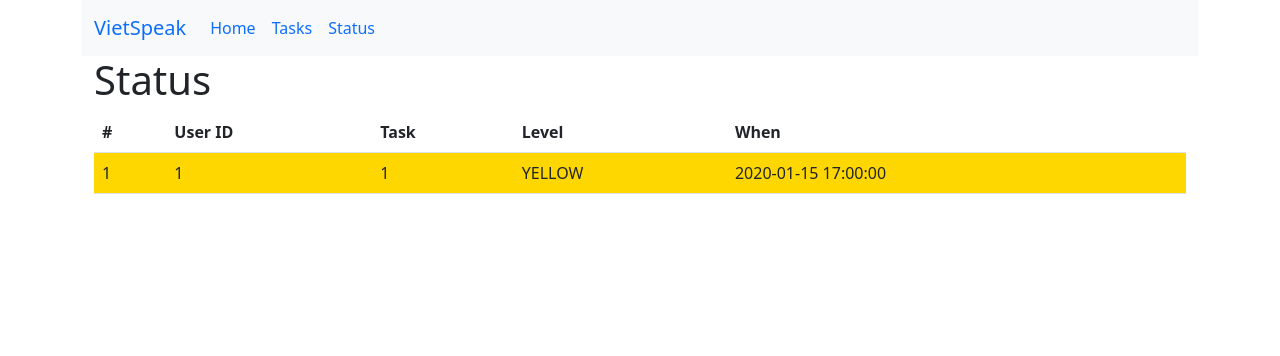
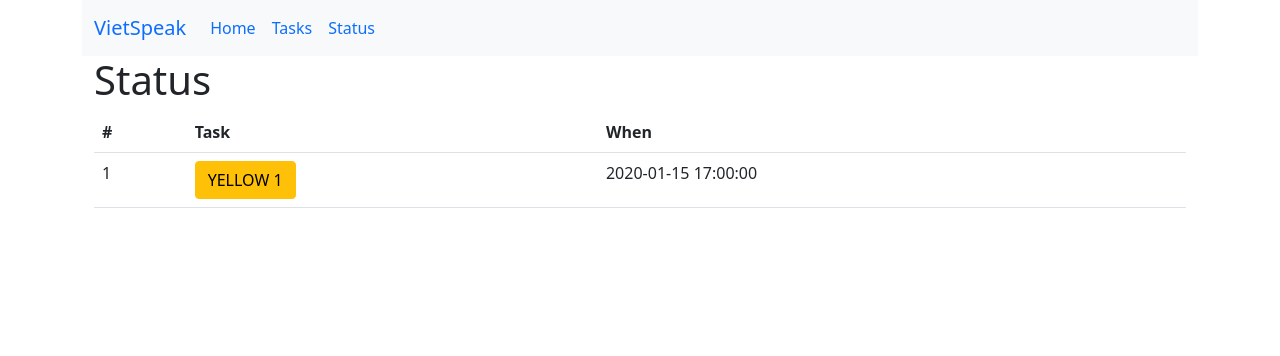
Before and after one commit to vietspeak/VietSpeakOJ, a Flask app: page /status in a window 1280 px wide. Shown: the top 356 px of the page. Run offline with Flask 3, Linux system fonts and the light colour scheme; tables that the repository leaves empty hold one stand-in row (values such as "Sample post").

Commit message:
formatting

```diff
--- a/website/app.py
+++ b/website/app.py
@@ -13,11 +13,18 @@ from utils.timezone_converter import timezone_converter
 
 app = Flask(__name__, template_folder="templates")
 
-COLOR_MAP = {
-    TaskLevel.YELLOW: "gold",
-    TaskLevel.GREEN: "LimeGreen",
-    TaskLevel.BLUE: "Aqua",
-    TaskLevel.RED: "Salmon",
+BUTTON_MAP = {
+    TaskLevel.YELLOW: "warning",
+    TaskLevel.GREEN: "success",
+    TaskLevel.BLUE: "primary",
+    TaskLevel.RED: "danger",
+}
+
+TASK_STR_MAP = {
+    TaskLevel.YELLOW: "Yellow",
+    TaskLevel.GREEN: "Green",
+    TaskLevel.BLUE: "Blue",
+    TaskLevel.RED: "Red",
 }
 
 
@@ -102,9 +109,7 @@ def submission_queue():
         <table class="table">
             <tr>
                 <th>#</th>
-                <th>User ID</th>
                 <th>Task</th>
-                <th>Level</th>
                 <th>When</th>
             </tr>
     """
@@ -120,25 +125,31 @@ def submission_queue():
             if submission.task_id:
                 find_task_stmt = select(Task).where(Task.id == submission.task_id)
                 task_info: Task = session.scalar(find_task_stmt)
-                task_color: str = COLOR_MAP[task_info.level]
+                task_button: str = BUTTON_MAP[task_info.level]
             else:
                 task_info: Task = None
-                task_color: str = "gray"
+                task_button: str = "secondary"
 
             result.append(
                 f"""
-            <tr style="background-color:{task_color}">
+            <tr>
                 <td>{submission.id}</td>
-                <td>{submission.user_id}</td>
             """
             )
 
+            button_label = "UNKNOWN"
             if task_info:
-                result.append(
-                    f"<td>{task_info.task_number}</td><td>{str(task_info.level).split('.')[1]}</td>"
-                )
-            else:
-                result.append("<td></td>" * 2)
+                button_label = f"{str(task_info.level).split('.')[1]} {task_info.task_number}"
+
+            button_link = ""
+            if task_info:
+                button_link = f"/tasks?number={task_info.task_number}&level={TASK_STR_MAP[task_info.level]}"
+
+            result.append(
+                f"""
+                    <td><a type="button" class="btn btn-{task_button}" href="{button_link}">{button_label}</a></td>
+                """
+            )
 
             result.append(
                 f"""
--- a/website/templates/header.html
+++ b/website/templates/header.html
@@ -14,7 +14,7 @@
     <div class="container">
       <nav class="navbar navbar-expand-lg bg-light">
         <div class="container-fluid">
-          <a class="navbar-brand" href="#">VietSpeak</a>
+          <a class="navbar-brand" href="/">VietSpeak</a>
           <button class="navbar-toggler" type="button" data-bs-toggle="collapse" data-bs-target="#navbarSupportedContent" aria-controls="navbarSupportedContent" aria-expanded="false" aria-label="Toggle navigation">
             <span class="navbar-toggler-icon"></span>
           </button>
```
Also changed, not shown: website/admin_app.py (+7 -1 lines).
